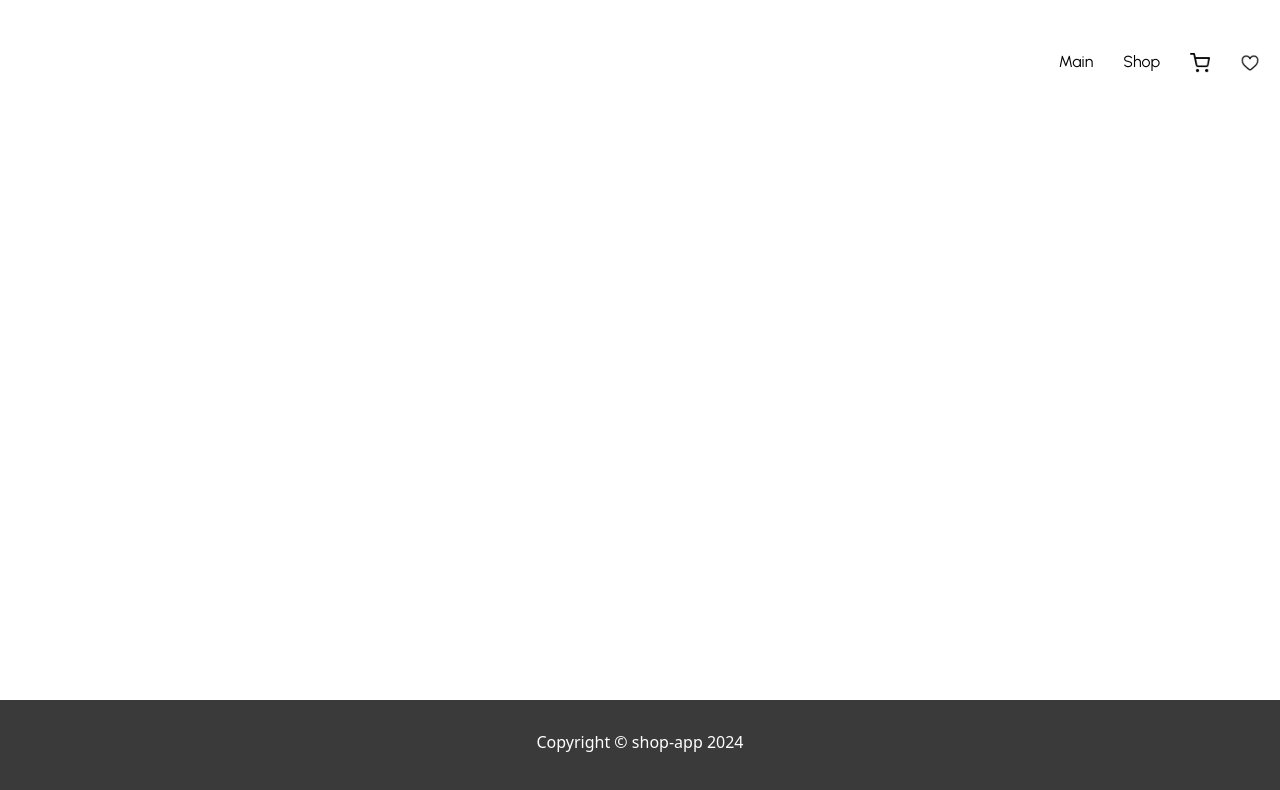
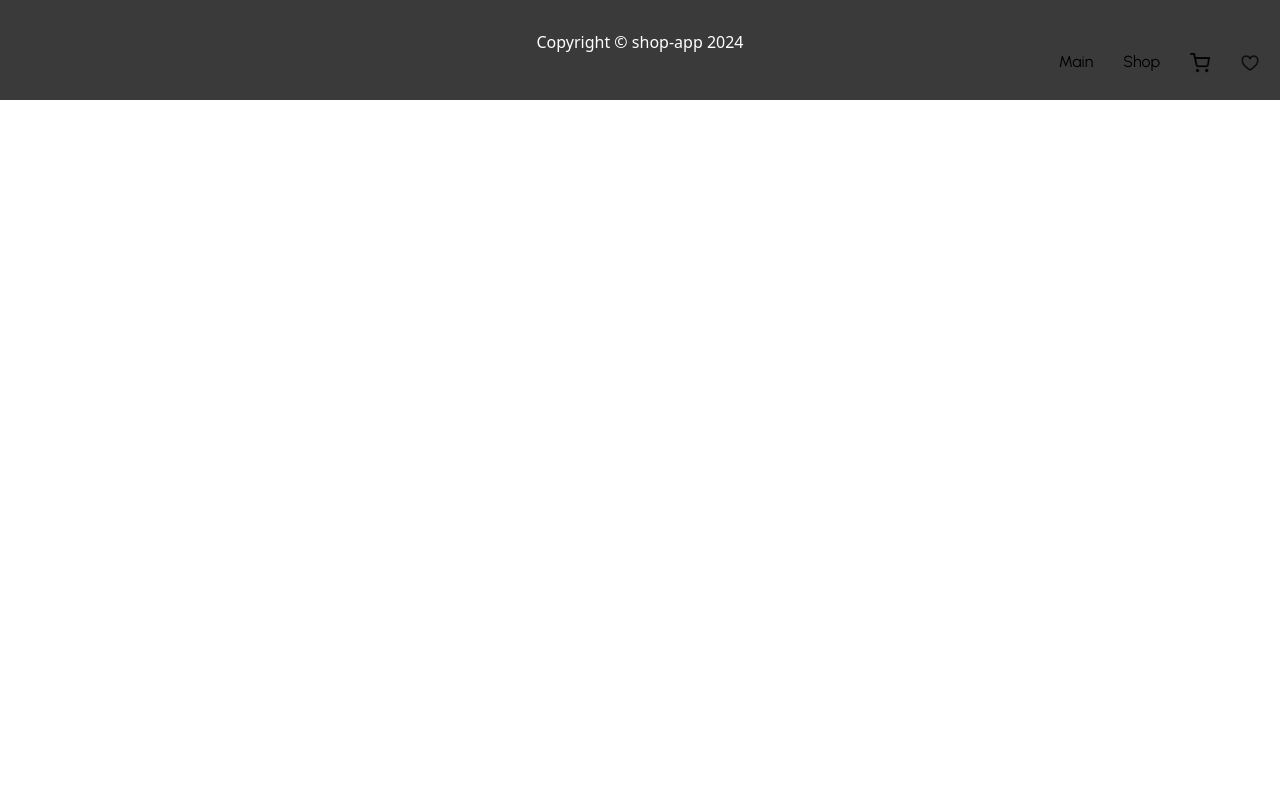
Before and after one commit to AdriannaLen/shop-app, a React (Vite) app: page /cart in a window 1280 px wide. Shown: the top 790 px of the page. Built offline with nearby package versions, Linux system fonts and the light colour scheme.

Commit message:
removed position fixed from footer

```diff
--- a/src/Components/Footer/Footer.scss
+++ b/src/Components/Footer/Footer.scss
@@ -8,7 +8,6 @@
     align-items: center;
     height: 100px;
     background-color: rgb(59, 58, 58);
-    position:fixed;
     width: 100vw;
     bottom: 0;
 
--- a/src/Components/ProductList/ProductList.scss
+++ b/src/Components/ProductList/ProductList.scss
@@ -1,3 +1,8 @@
+
+.container {
+
+  min-height: 100%;
+}
 .product-list-item {
   list-style-type: none;
 }
```
